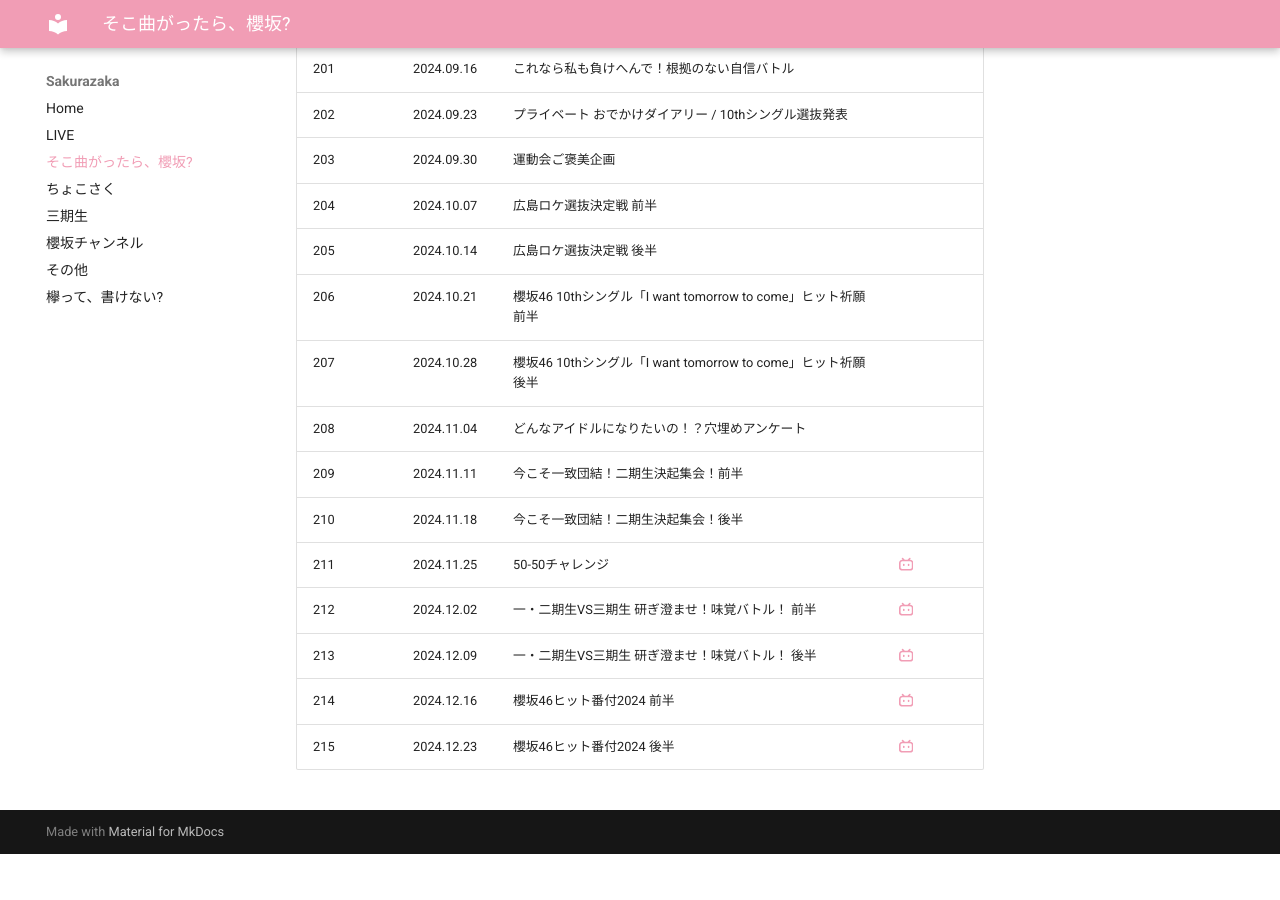
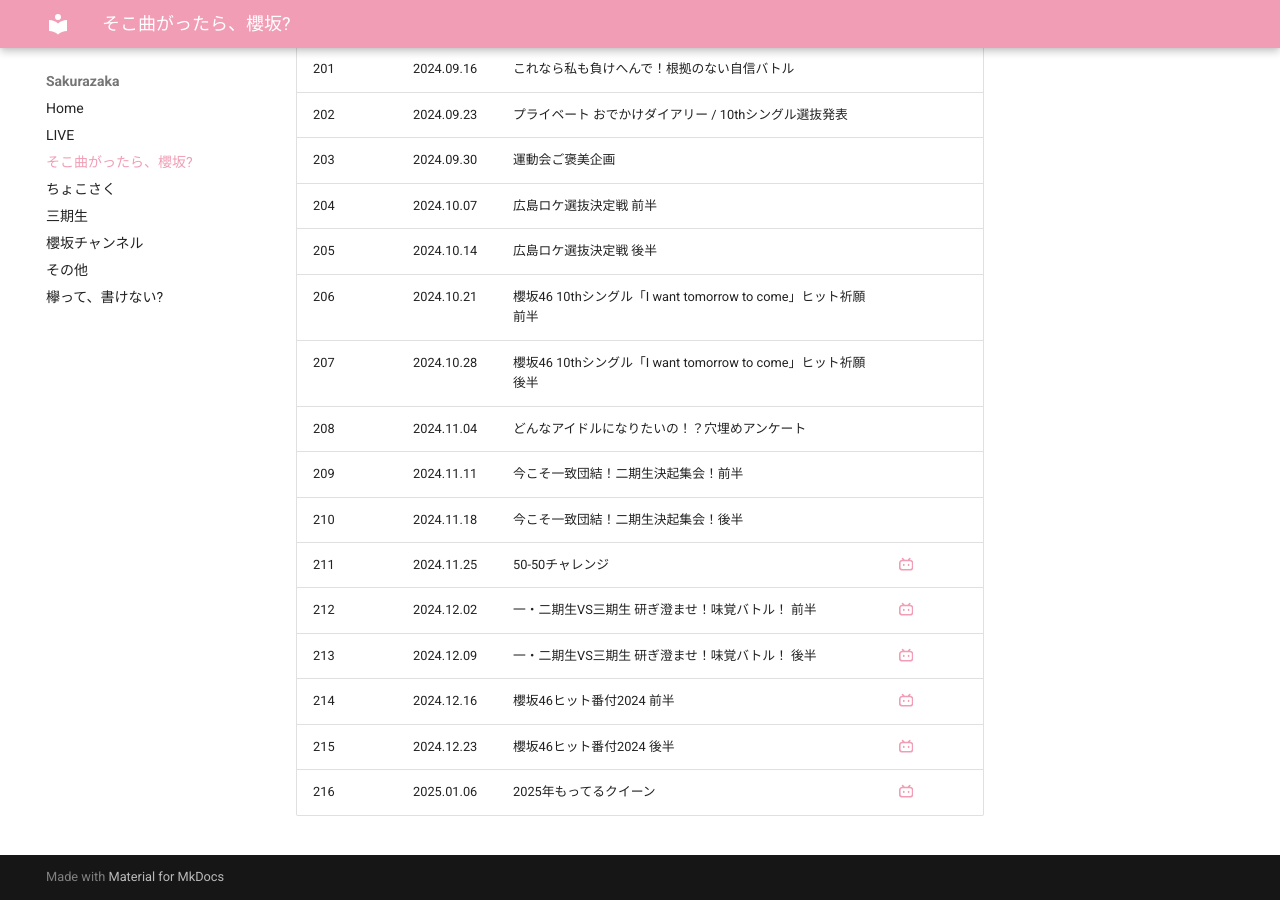
Before and after one commit to aki-192/sakura, an MkDocs documentation site: the page built from docs/sokosaku.md, in a window 1280 px wide and 900 px high, scrolled down 9559 px. Built offline with MkDocs 1.6.1 and Material for MkDocs 9.7.7, drawn with Linux system fonts in a browser that asks for light colours; before the commit the page ends 10413 px from its top, so only the background shows below that.

Commit message:
Update sokosaku.md

```diff
--- a/docs/sokosaku.md
+++ b/docs/sokosaku.md
@@ -221,3 +221,4 @@ title: そこ曲がったら、櫻坂?
 | 213 | 2024.12.09 | 一・二期生VS三期生 研ぎ澄ませ！味覚バトル！ 後半 | [:simple-bilibili:](https://www.bilibili.com/video/BV1RQqXYBEFy?p=2) |
 | 214 | 2024.12.16 | 櫻坂46ヒット番付2024 前半 | [:simple-bilibili:](https://www.bilibili.com/video/BV1tWkMYmETY?p=2) |
 | 215 | 2024.12.23 | 櫻坂46ヒット番付2024 後半 | [:simple-bilibili:](https://www.bilibili.com/video/BV1C5CPYwEi5?p=2) |
+| 216 | 2025.01.06 | 2025年もってるクイーン | [:simple-bilibili:](https://www.bilibili.com/video/BV1AVrvYjENt?p=2) |
```
